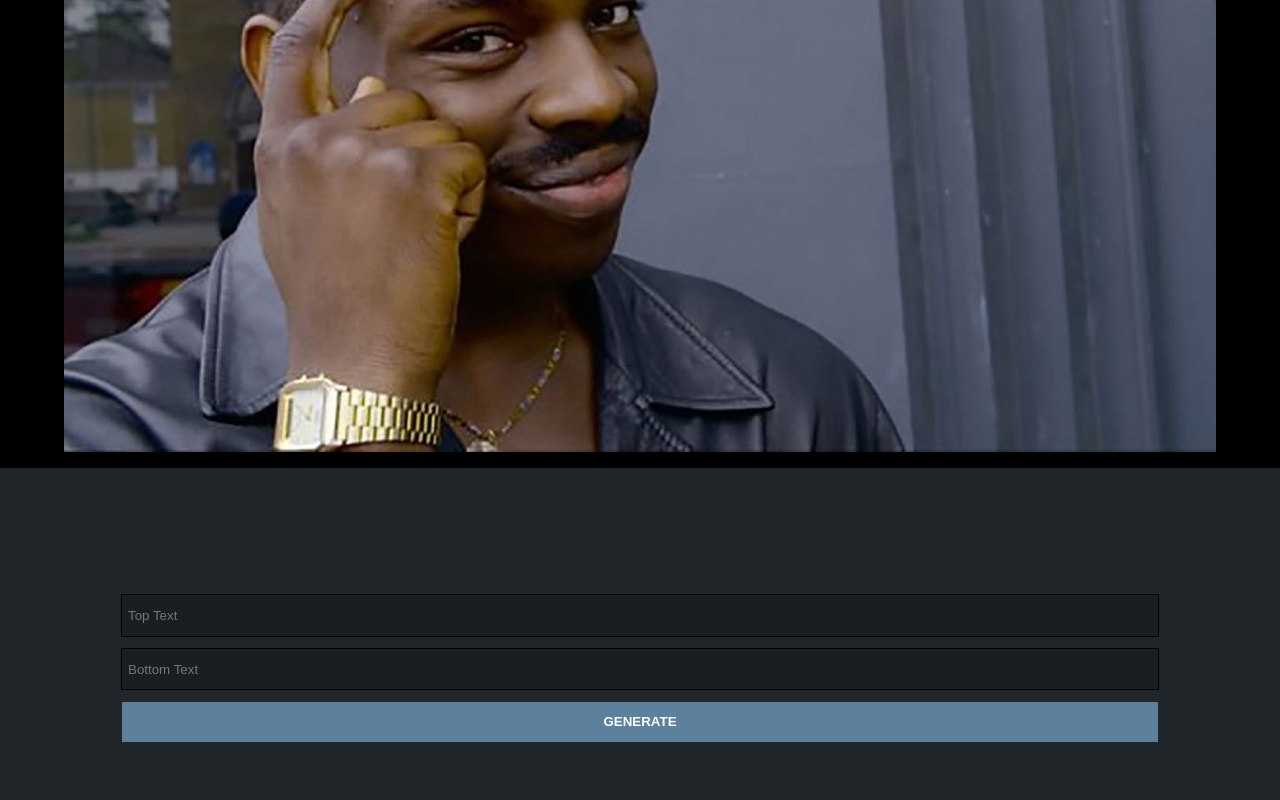
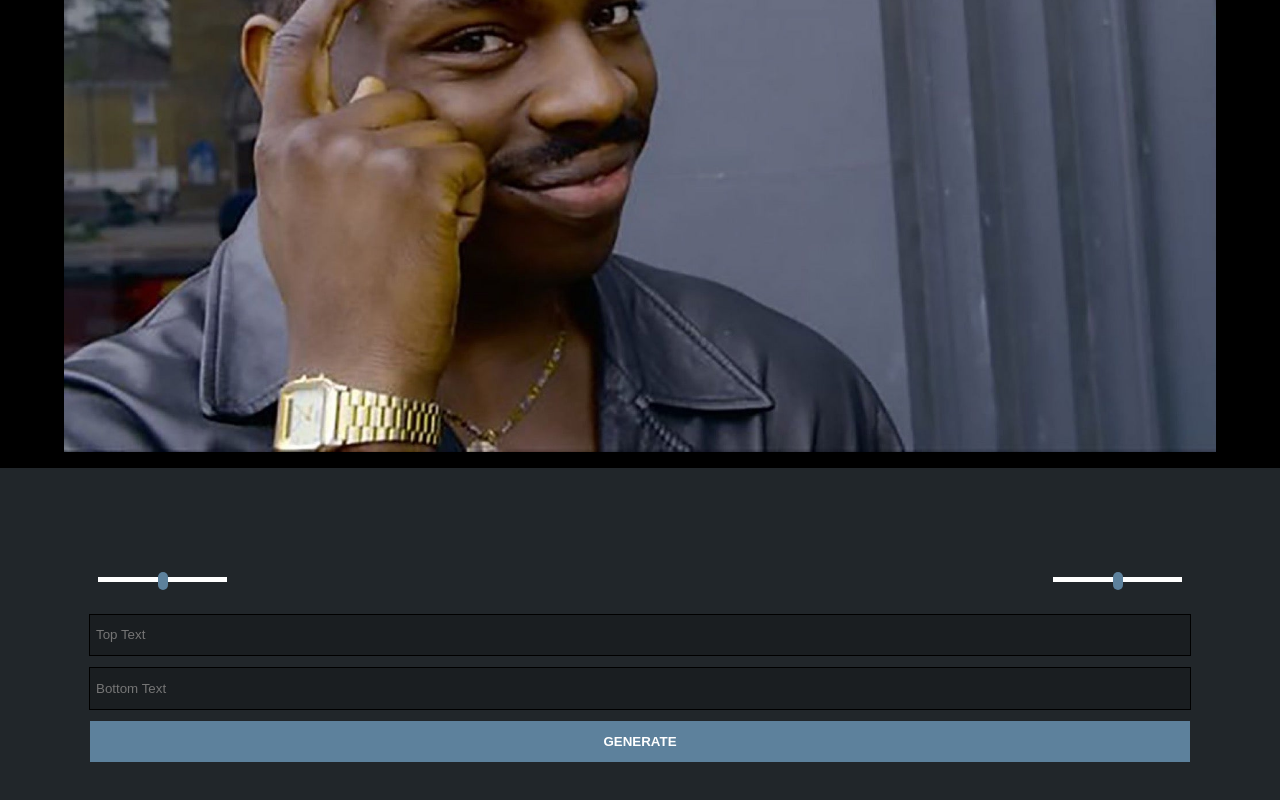
Before and after one commit to abuiko/meme-gen-react, a React (Create React App) app: page / in a window 1280 px wide. Shown: the part 398-1198 px from the top of the page. Built offline with nearby package versions, Linux system fonts and the light colour scheme.

Commit message:
add range input

```diff
--- a/src/App.css
+++ b/src/App.css
@@ -36,18 +36,70 @@ form {
   width: 100%;
 }
 
-input {
-  width: 80%;
+.range-input {
+  display: flex;
+  justify-content: space-between;
+  width: 85%;
+  margin: auto;
+}
+
+input[type=range] {
+  -webkit-appearance: none;
+  margin-bottom: 2rem;
+  border: none;
+}
+
+
+input[type=range]::-webkit-slider-runnable-track {
+  width: 300px;
+  height: 5px;
+  background: transparent;
+  border: none;
+  border-radius: 3px;
+  border-color: transparent;
+  border-width: 6px 0;
+  color: transparent;
+}
+
+input[type=range]::-webkit-slider-thumb {
+  -webkit-appearance: none;
+  border: none;
+  height: 18px;
+  width: 10px;
+  border-radius: 15px;
+  background: #5D819C;
+  margin-top: -5px;
+}
+
+
+input[type=range]:focus {
+  outline: none;
+}
+
+input[type=range]:focus::-webkit-slider-runnable-track {
+  background: #ddd;
+}
+
+
+
+input[type=text] {
+  width: 85%;
   margin: 0rem auto 0.7rem;
   display: block;
   padding: 0.8rem 0.4rem;
   background: #1A1E21;
   border: 1px solid #000;
+  color: #fff;
+  outline: none;
 
 }
 
+input:focus {
+  border-color: #5D819C;
+}
+
 button {
-  width: 80%;
+  width: 85%;
   box-sizing: content-box;
   margin: auto;
   display: block;
--- a/src/App.js
+++ b/src/App.js
@@ -28,6 +28,10 @@ class App extends Component {
         </main>
         <form>
           <div className="form-container">
+            <div className="range-input">
+              <input type="range" />
+              <input type="range" />
+            </div>
             <input
               type="text"
               name="topText"
@@ -37,7 +41,7 @@ class App extends Component {
             />
             <input
               type="text"
-              name="topText"
+              name="bottomText"
               value={this.state.bottomText}
               placeholder="Bottom Text"
               onChange={this.handleChange}
```
